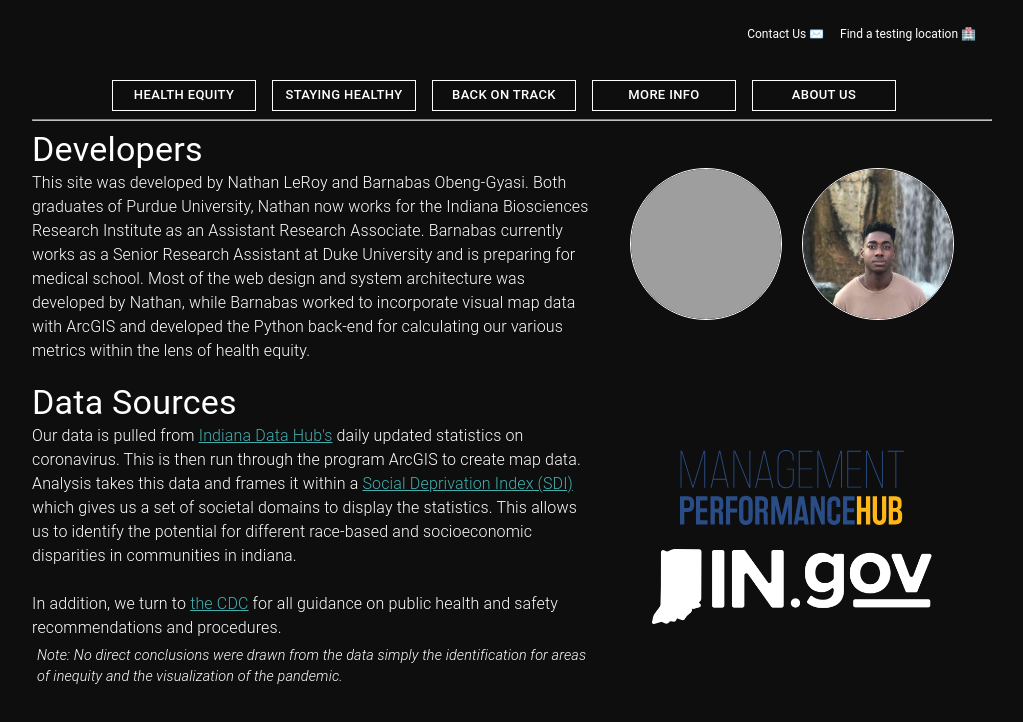
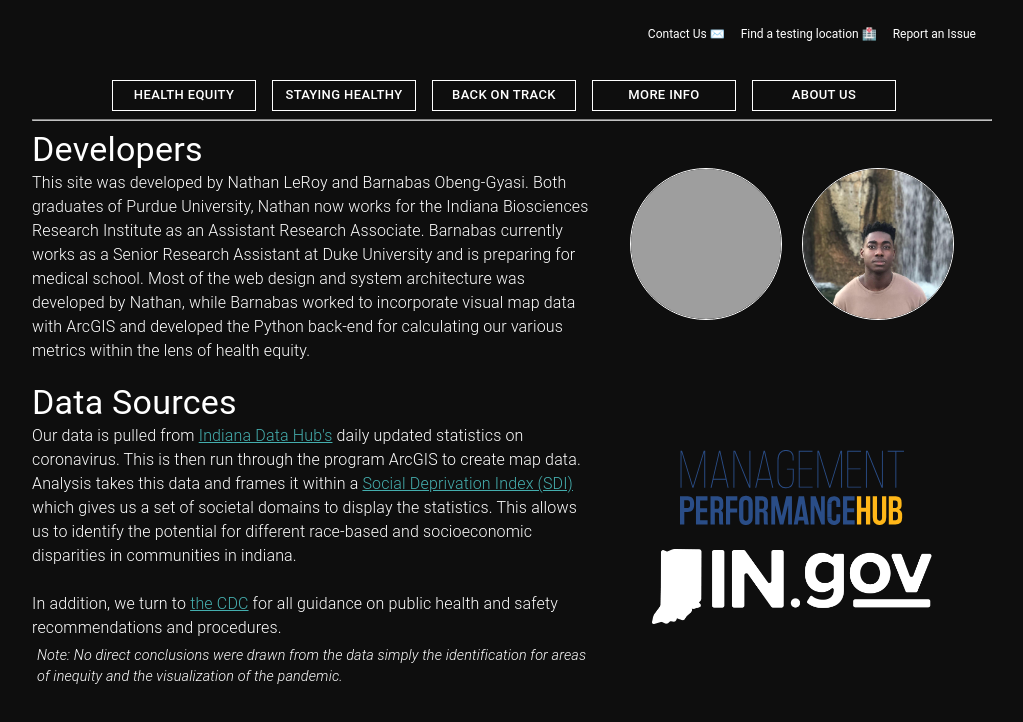
Before and after one commit to nleroy917/indcovid, a Gatsby site in the folder web/site/: page /about-us in a window 1280 px wide. Shown: the whole page, without its empty margins (128-1151 px from the left). Built offline with nearby package versions, Linux system fonts and the light colour scheme; Gatsby itself is replaced by a stand-in of ours; grey boxes are pictures that could not be loaded.

Commit message:
add bug report link to top

```diff
--- a/web/site/src/components/header.js
+++ b/web/site/src/components/header.js
@@ -91,6 +91,11 @@ const Header = ({ siteTitle }) => {
           Find a testing location 🏥
         </ALink>
       </Grid>
+      <Grid item>
+      <ALink href="https://github.com/NLeRoy917/indcovid/issues/new">
+          Report an Issue
+        </ALink>
+      </Grid>
     </Grid>
     </div>
   </HeaderWrapper>
```
